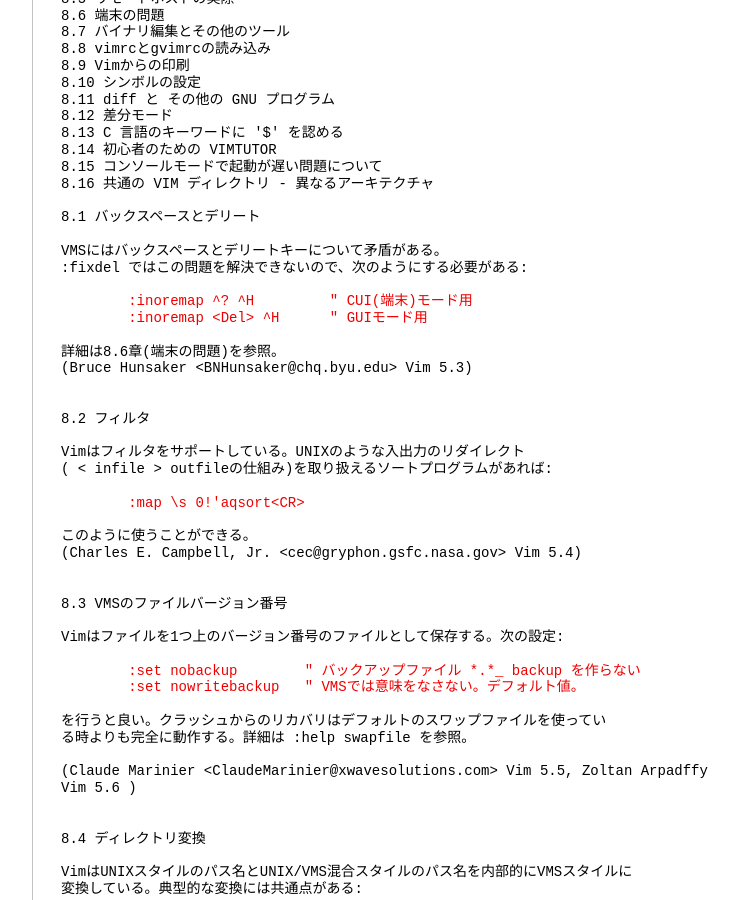
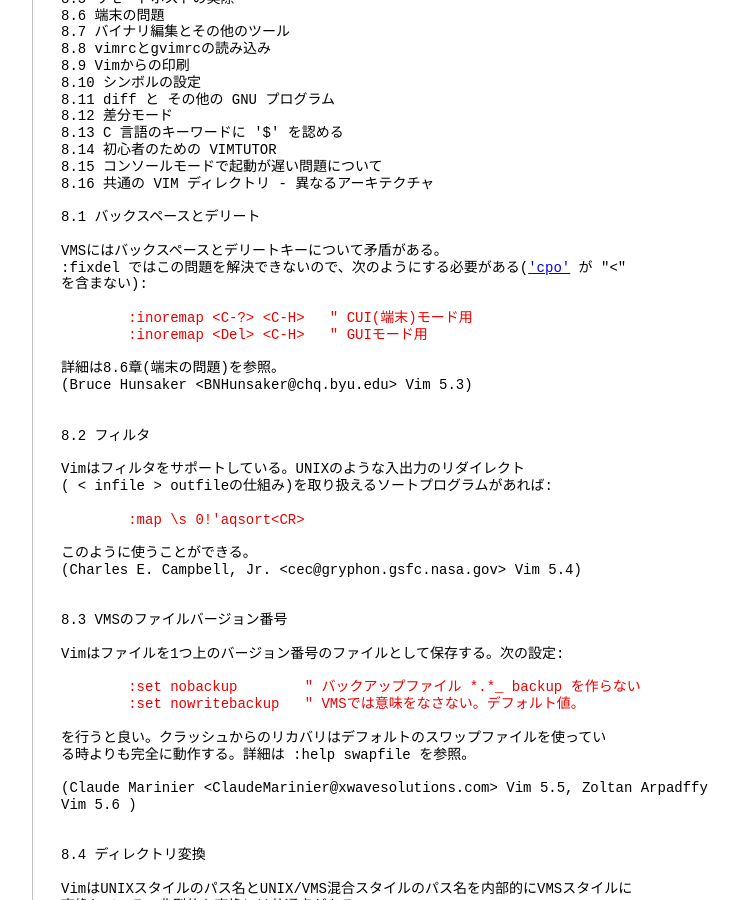
Before and after one commit to vim-jp/vimdoc-ja, a Jekyll site: the page built from os_vms.html, in a window 1280 px wide and 900 px high, scrolled down 5533 px. Shown: the whole window, without its empty margins (340-1078 px from the left). Built offline with Jekyll 4.4.1, drawn with Linux system fonts in a browser that asks for light colours; nearby versions of some CDN libraries; comment, search, counter and statistics services are not loaded; some of the changed text lies outside the part shown.

Commit message:
Generated by GitHub workflow 3296809944
https://github.com/vim-jp/vimdoc-ja-working/actions/runs/3296809944

```diff
--- a/os_vms.html
+++ b/os_vms.html
@@ -3,7 +3,7 @@ layout: vimdoc
 helpname: 'os_vms'
 ---
 <div id='vimCodeElement'>
-<a class="Constant" href="os_vms.html" name="os_vms.txt">os_vms.txt</a>&nbsp;&nbsp;&nbsp;&nbsp;For&nbsp;<span class="Identifier">Vim バージョン 9.0.</span>&nbsp;&nbsp;Last change: 2021 Jan 04<br>
+<a class="Constant" href="os_vms.html" name="os_vms.txt">os_vms.txt</a>&nbsp;&nbsp;&nbsp;&nbsp;For&nbsp;<span class="Identifier">Vim バージョン 9.0.</span>&nbsp;&nbsp;Last change: 2022 Sep 30<br>
 <br>
 <br>
 &nbsp;&nbsp;&nbsp;&nbsp;&nbsp;&nbsp;&nbsp;&nbsp;&nbsp;&nbsp;&nbsp;&nbsp;&nbsp;&nbsp;&nbsp;&nbsp;&nbsp;&nbsp;&nbsp;&nbsp;&nbsp;&nbsp;&nbsp;&nbsp;&nbsp;&nbsp;<span class="Identifier">VIMリファレンスマニュアル</span><br>
@@ -335,10 +335,11 @@ LIBGTK は&nbsp;<span class="Constant"><a href="http://www.polarhome.com/vim/">h
 8.1 バックスペースとデリート<br>
 <br>
 VMSにはバックスペースとデリートキーについて矛盾がある。<br>
-:fixdel ではこの問題を解決できないので、次のようにする必要がある:<br>
+:fixdel ではこの問題を解決できないので、次のようにする必要がある(<a class="Type" href="options.html#'cpo'">'cpo'</a>&nbsp;が &quot;&lt;&quot;<br>
+を含まない):<br>
 <br>
-<div class="helpExample">&nbsp;&nbsp;&nbsp;&nbsp;&nbsp;&nbsp;&nbsp;&nbsp;:inoremap ^? ^H&nbsp;&nbsp;&nbsp;&nbsp;&nbsp;&nbsp;&nbsp;&nbsp; &quot; CUI(端末)モード用<br>
-&nbsp;&nbsp;&nbsp;&nbsp;&nbsp;&nbsp;&nbsp;&nbsp;:inoremap &lt;Del&gt; ^H&nbsp;&nbsp;&nbsp;&nbsp;&nbsp;&nbsp;&quot; GUIモード用</div>
+<div class="helpExample">&nbsp;&nbsp;&nbsp;&nbsp;&nbsp;&nbsp;&nbsp;&nbsp;:inoremap &lt;C-?&gt; &lt;C-H&gt;&nbsp;&nbsp; &quot; CUI(端末)モード用<br>
+&nbsp;&nbsp;&nbsp;&nbsp;&nbsp;&nbsp;&nbsp;&nbsp;:inoremap &lt;Del&gt; &lt;C-H&gt;&nbsp;&nbsp; &quot; GUIモード用</div>
 <br>
 詳細は8.6章(端末の問題)を参照。<br>
 (Bruce Hunsaker &lt;BNHunsaker@chq.byu.edu&gt; Vim 5.3)<br>
```
Also changed, not shown: os_win32.html (+6 -3 lines).
